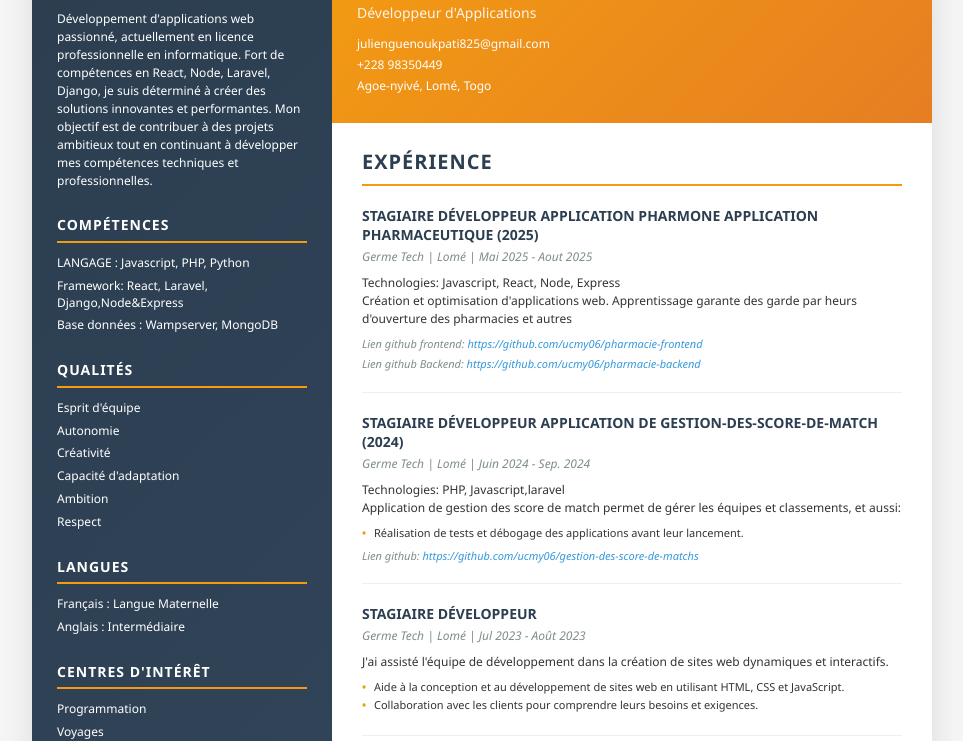
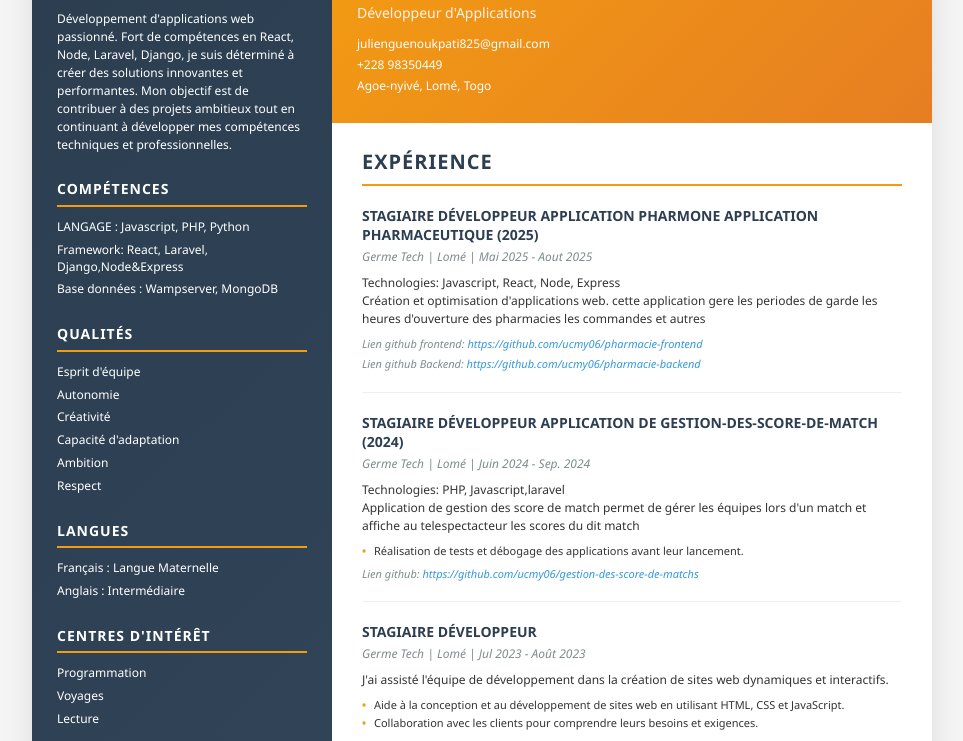
Before and after one commit to ucmy06/Mon-CV, a plain HTML site: page cv.html in a window 1280 px wide. Shown: the part 87-828 px from the top of the page, without its empty margins (158-1121 px from the left). Drawn offline with Linux system fonts and the light colour scheme.

Commit message:
modif cv

```diff
--- a/cv.html
+++ b/cv.html
@@ -202,7 +202,7 @@
             <div class="profile-section">
                 <div class="profile-title">Profil</div>
                 <div class="profile-description">
-                    Développement d'applications web passionné, actuellement en licence professionnelle en informatique. Fort de compétences en React, Node, Laravel, Django, je suis déterminé à créer des solutions innovantes et performantes. Mon objectif est de contribuer à des projets ambitieux tout en continuant à développer mes compétences techniques et professionnelles.
+                    Développement d'applications web passionné. Fort de compétences en React, Node, Laravel, Django, je suis déterminé à créer des solutions innovantes et performantes. Mon objectif est de contribuer à des projets ambitieux tout en continuant à développer mes compétences techniques et professionnelles.
                 </div>
             </div>
 
@@ -256,7 +256,7 @@
                     <div class="company-info">Germe Tech | Lomé | Mai 2025 - Aout 2025</div>
                     <div class="job-description">
                         Technologies: Javascript, React, Node, Express<br>
-                        Création et optimisation d'applications web. Apprentissage garante des garde par heurs d'ouverture des pharmacies et autres
+                        Création et optimisation d'applications web. cette application gere les periodes de garde les heures d'ouverture des pharmacies les commandes et autres
                     </div>
                     <div class="tech-stack">Lien github frontend: <a href="https://github.com/ucmy06/pharmacie-frontend" class="github-link">https://github.com/ucmy06/pharmacie-frontend</a></div>
                     <div class="tech-stack">Lien github Backend: <a href="https://github.com/ucmy06/pharmacie-backend" class="github-link">https://github.com/ucmy06/pharmacie-backend</a></div>
@@ -267,7 +267,7 @@
                     <div class="company-info">Germe Tech | Lomé | Juin 2024 - Sep. 2024</div>
                     <div class="job-description">
                         Technologies: PHP, Javascript,laravel<br>
-                        Application de gestion des score de match permet de gérer les équipes et classements, et aussi:
+                        Application de gestion des score de match permet de gérer les équipes lors d'un match et affiche au telespectacteur les scores du dit match
                     </div>
                     <ul class="achievements">
                         <li>Réalisation de tests et débogage des applications avant leur lancement.</li>
```
